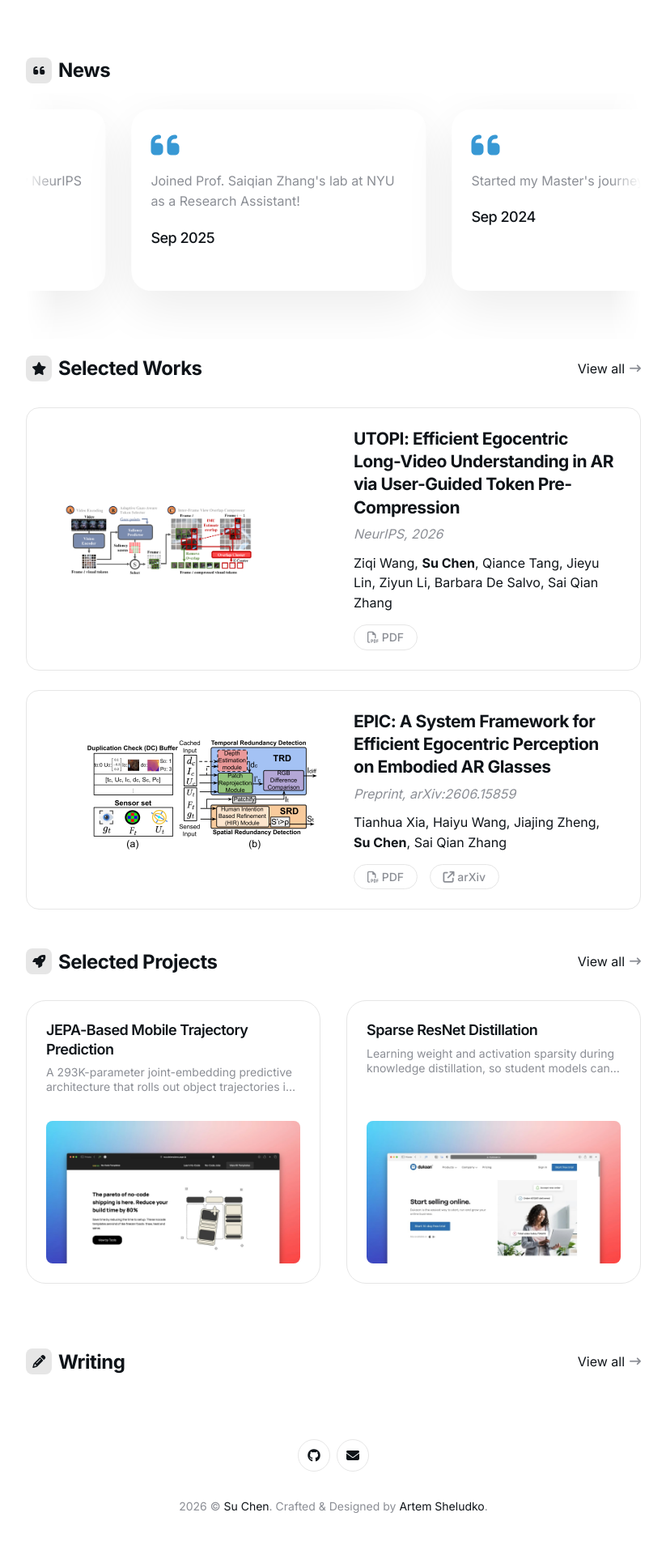
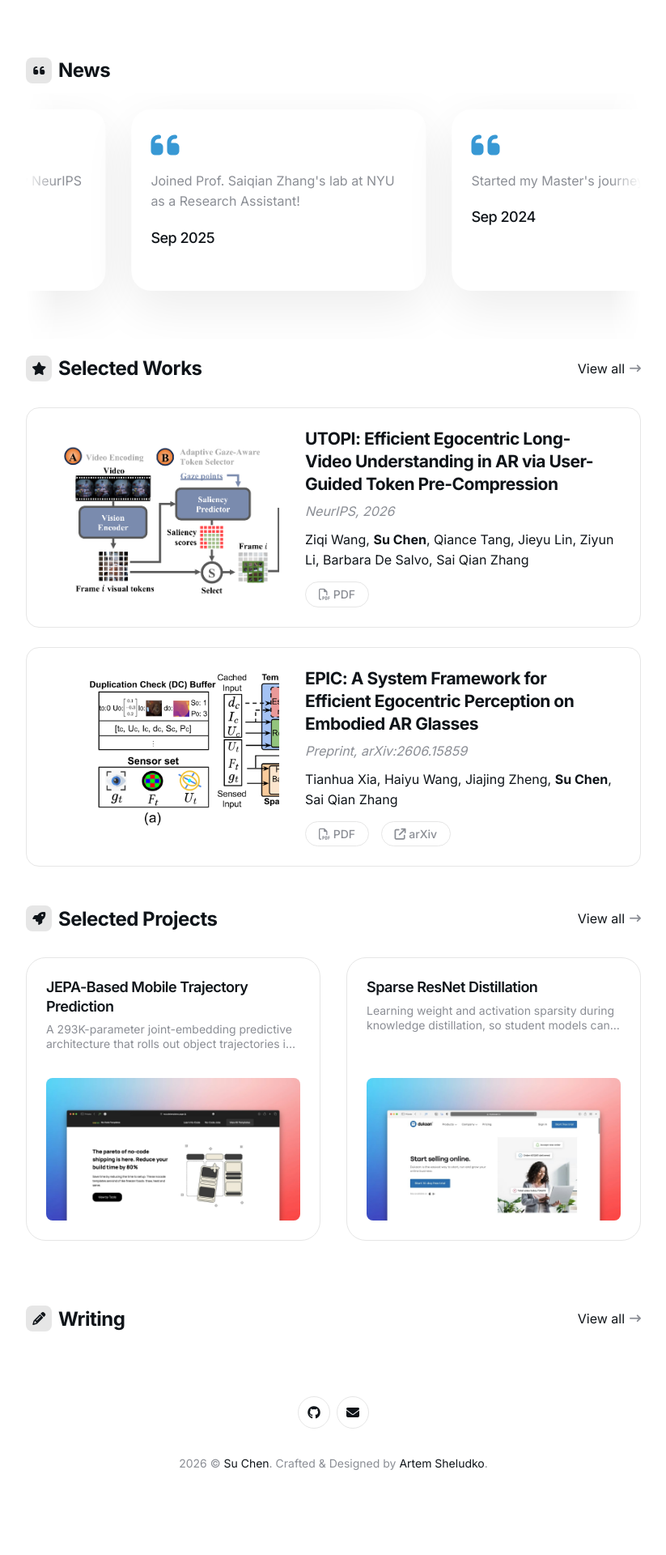
Before and after one commit to Keplarchen/Keplarchen.github.io, a Jekyll site: the page built from index.html, in a window 1280 px wide. Shown: the part 739-2659 px from the top of the page at 81% size, without its empty margins (228-1051 px from the left). Built offline with Jekyll 4.4.1, drawn with Linux system fonts in a browser that asks for light colours; after the commit the page ends 2606 px from its top, so only the background shows below that.

Commit message:
Smaller 4:3 cropped publication thumbnails, reference style
Co-Authored-By: Claude Fable 5 <noreply@anthropic.com>

```diff
--- a/_sass/3-modules/_publications.scss
+++ b/_sass/3-modules/_publications.scss
@@ -14,8 +14,8 @@
 
   .publication__image {
     flex-shrink: 0;
-    width: 340px;
-    aspect-ratio: 16 / 10;
+    width: 280px;
+    aspect-ratio: 4 / 3;
     border-radius: 10px;
     background-color: var(--white);
     overflow: hidden;
@@ -30,8 +30,8 @@
       display: block;
       width: 100%;
       height: 100%;
-      padding: 10px;
-      object-fit: contain;
+      object-fit: cover;
+      object-position: left center;
     }
   }
 
```
